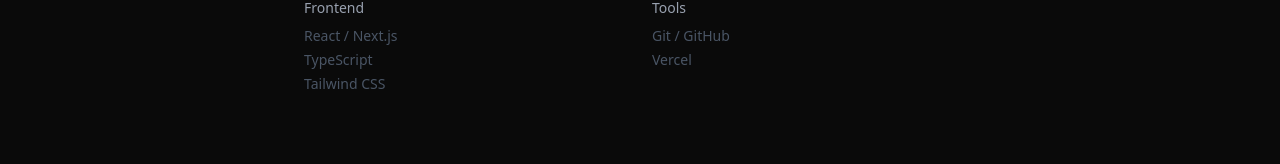
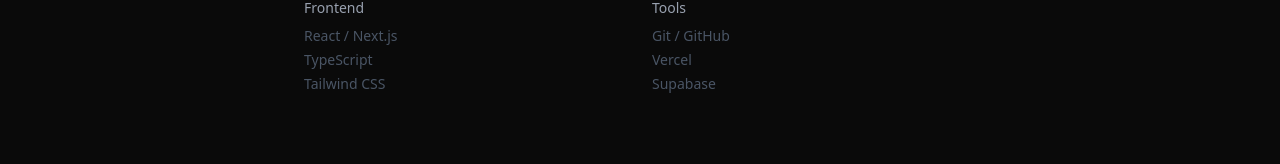
Before and after one commit to OsmelDev/portfolioweb, a Next.js app: page / in a window 1280 px wide. Both pictures are taken after a click on the button 1230 px from the left and 752 px from the top of the page. Shown: the part 534-698 px from the top of the page. Built offline with nearby package versions, Linux system fonts and the light colour scheme; no server answers.

Commit message:
fix: Agregada una herramienta

```diff
--- a/src/app/sections/About.tsx
+++ b/src/app/sections/About.tsx
@@ -57,6 +57,7 @@
             <div className="text-gray-600 space-y-1 text-xs sm:text-sm">
               <div>Git / GitHub</div>
               <div>Vercel</div>
+              <div>Supabase</div>
             </div>
           </div>
         </div>
```
